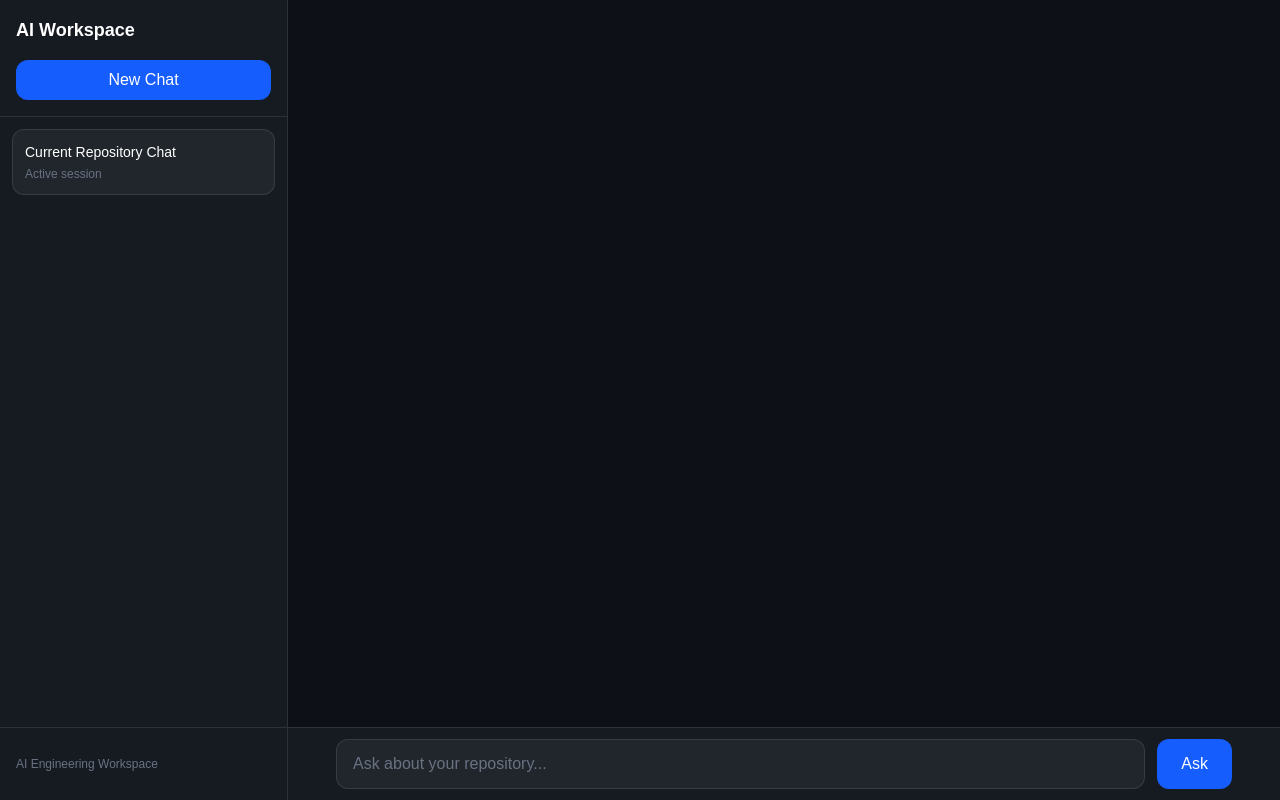
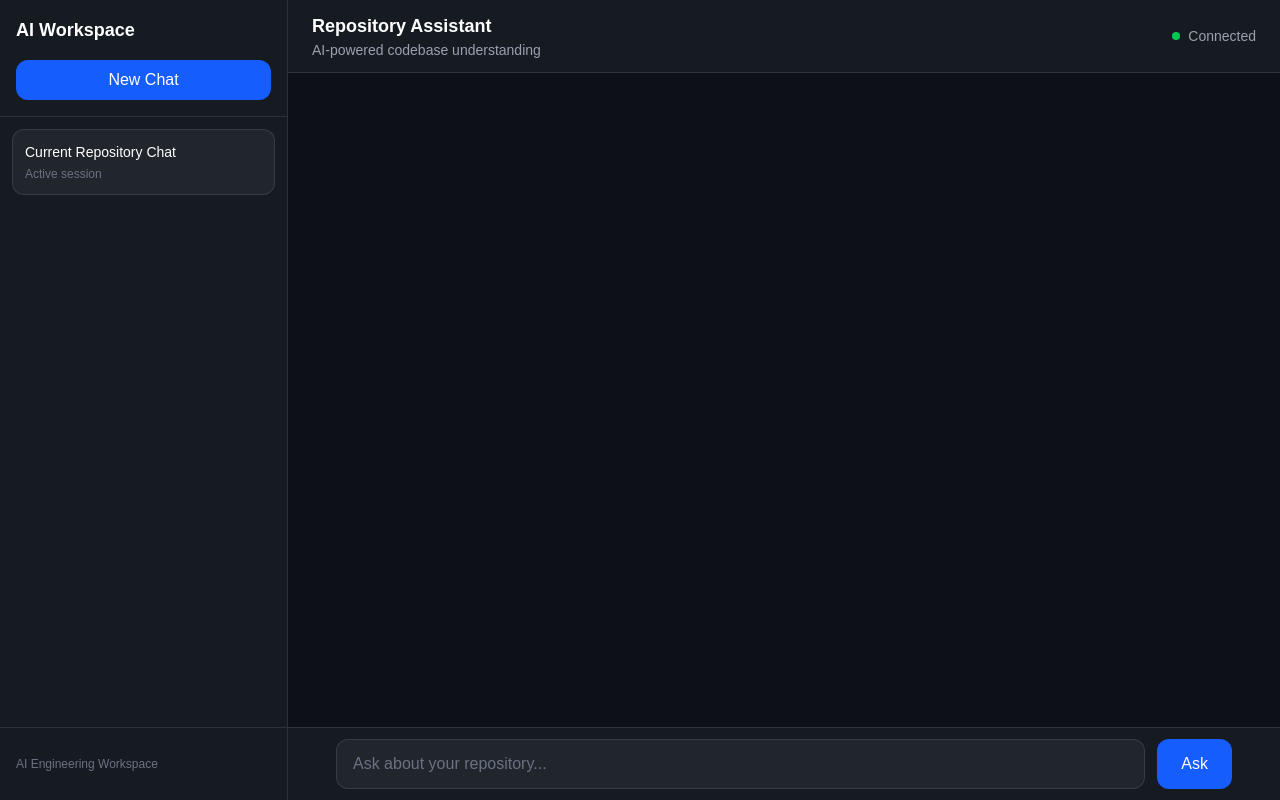
Before and after one commit to amrish036/ai-engineering-workspace, a Next.js app: page /chat in a window 1280 px wide. Built offline with nearby package versions, Linux system fonts and the light colour scheme.

Commit message:
Update online/offline status

```diff
--- a/src/app/chat/page.tsx
+++ b/src/app/chat/page.tsx
@@ -18,6 +18,31 @@ export default function ChatPage() {
   const [loading, setLoading] = useState(false);
 
   const messagesEndRef = useRef<HTMLDivElement | null>(null);
+
+  const [isOnline, setIsOnline] = useState(true);
+
+  useEffect(() => {
+    function handleOnline() {
+      setIsOnline(true);
+    }
+
+    function handleOffline() {
+      setIsOnline(false);
+    }
+
+    window.addEventListener('online', handleOnline);
+
+    window.addEventListener('offline', handleOffline);
+
+    // Initial state
+    setIsOnline(navigator.onLine);
+
+    return () => {
+      window.removeEventListener('online', handleOnline);
+
+      window.removeEventListener('offline', handleOffline);
+    };
+  }, []);
 
   useEffect(() => {
     messagesEndRef.current?.scrollIntoView({
@@ -88,9 +113,7 @@ export default function ChatPage() {
       <div className="w-72 border-r border-white/10 bg-[#161B22] flex flex-col h-screen">
         {/* Top */}
         <div className="p-4 border-b border-white/10">
-          <h1 className="font-bold text-lg">
-            AI Workspace
-          </h1>
+          <h1 className="font-bold text-lg">AI Workspace</h1>
 
           <button
             className="mt-4 w-full bg-blue-600 text-white rounded-xl py-2 hover:bg-blue-500 transition"
@@ -103,13 +126,9 @@ export default function ChatPage() {
         {/* Conversations */}
         <div className="flex-1 overflow-y-auto p-3 space-y-2">
           <div className="bg-[#21262D] border border-white/10 rounded-xl p-3 cursor-pointer hover:bg-[#30363D]">
-            <p className="text-sm font-medium truncate">
-              Current Repository Chat
-            </p>
+            <p className="text-sm font-medium truncate">Current Repository Chat</p>
 
-            <p className="text-xs text-gray-500 mt-1">
-              Active session
-            </p>
+            <p className="text-xs text-gray-500 mt-1">Active session</p>
           </div>
         </div>
 
@@ -120,6 +139,20 @@ export default function ChatPage() {
       </div>
 
       <div className="flex-1 flex flex-col">
+        {/* Chat Header */}
+        <div className="h-[73px] border-b border-white/10 bg-[#161B22] flex items-center justify-between px-6">
+          <div>
+            <h1 className="text-lg font-semibold text-white">Repository Assistant</h1>
+
+            <p className="text-sm text-gray-400">AI-powered codebase understanding</p>
+          </div>
+
+          <div className="flex items-center gap-2">
+            <div className={`w-2 h-2 rounded-full ${isOnline ? 'bg-green-500' : 'bg-red-500'}`} />
+
+            <span className="text-sm text-gray-400">{isOnline ? 'Connected' : 'Offline'}</span>
+          </div>
+        </div>
         {/* Messages */}
         <div className="flex-1 overflow-y-auto px-6 py-6">
           <div className="max-w-4xl mx-auto space-y-6">
@@ -129,8 +162,11 @@ export default function ChatPage() {
                 className={`flex ${message.role === 'user' ? 'justify-end' : 'justify-start'}`}
               >
                 <div
-                  className={`rounded-2xl px-5 py-4 max-w-3xl shadow-sm ${message.role === 'user' ? 'bg-blue-600 text-white' : 'bg-[#21262D] text-gray-100 border border-white/5'
-                    }`}
+                  className={`rounded-2xl px-5 py-4 max-w-3xl shadow-sm ${
+                    message.role === 'user'
+                      ? 'bg-blue-600 text-white'
+                      : 'bg-[#21262D] text-gray-100 border border-white/5'
+                  }`}
                 >
                   <ReactMarkdown
                     components={{
@@ -144,7 +180,9 @@ export default function ChatPage() {
                             {String(children).replace(/\n$/, '')}
                           </SyntaxHighlighter>
                         ) : (
-                          <code className="bg-black/30 px-1 py-0.5 rounded text-sm">{children}</code>
+                          <code className="bg-black/30 px-1 py-0.5 rounded text-sm">
+                            {children}
+                          </code>
                         );
                       },
                     }}
```
